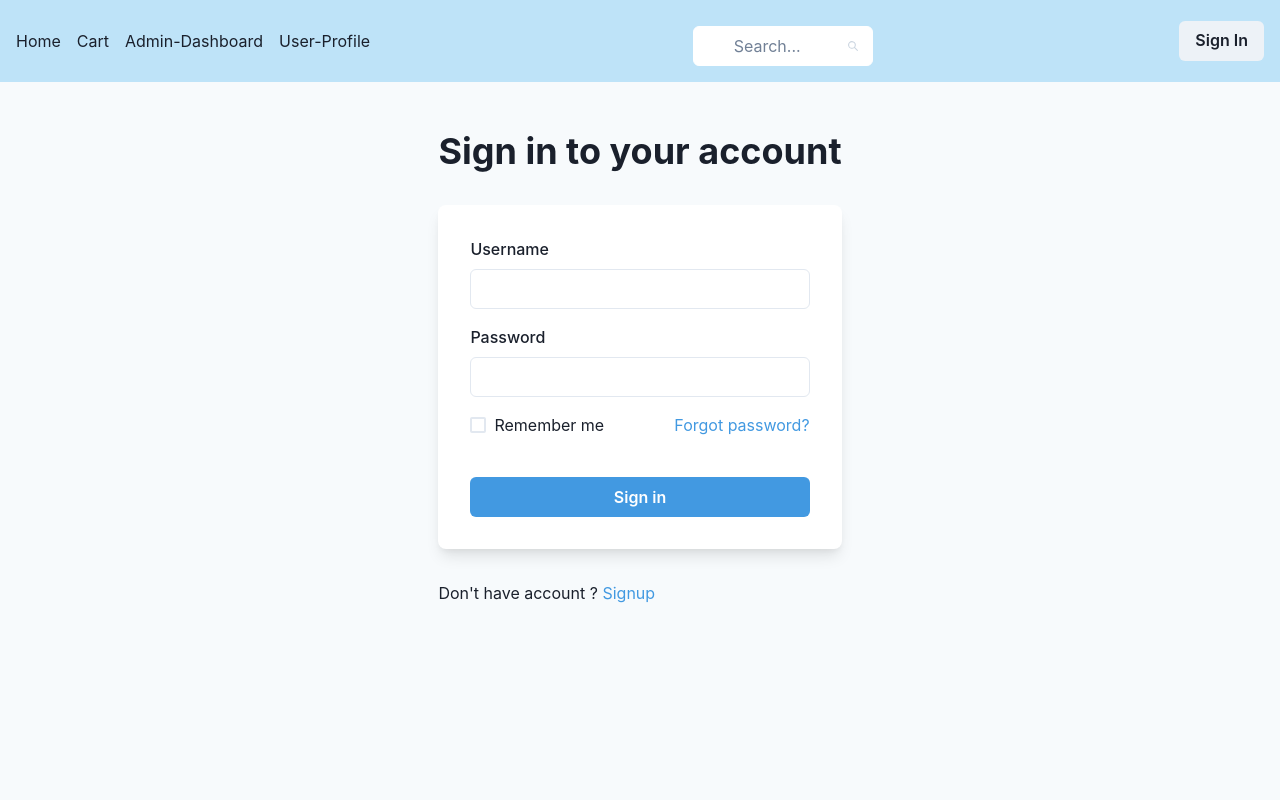
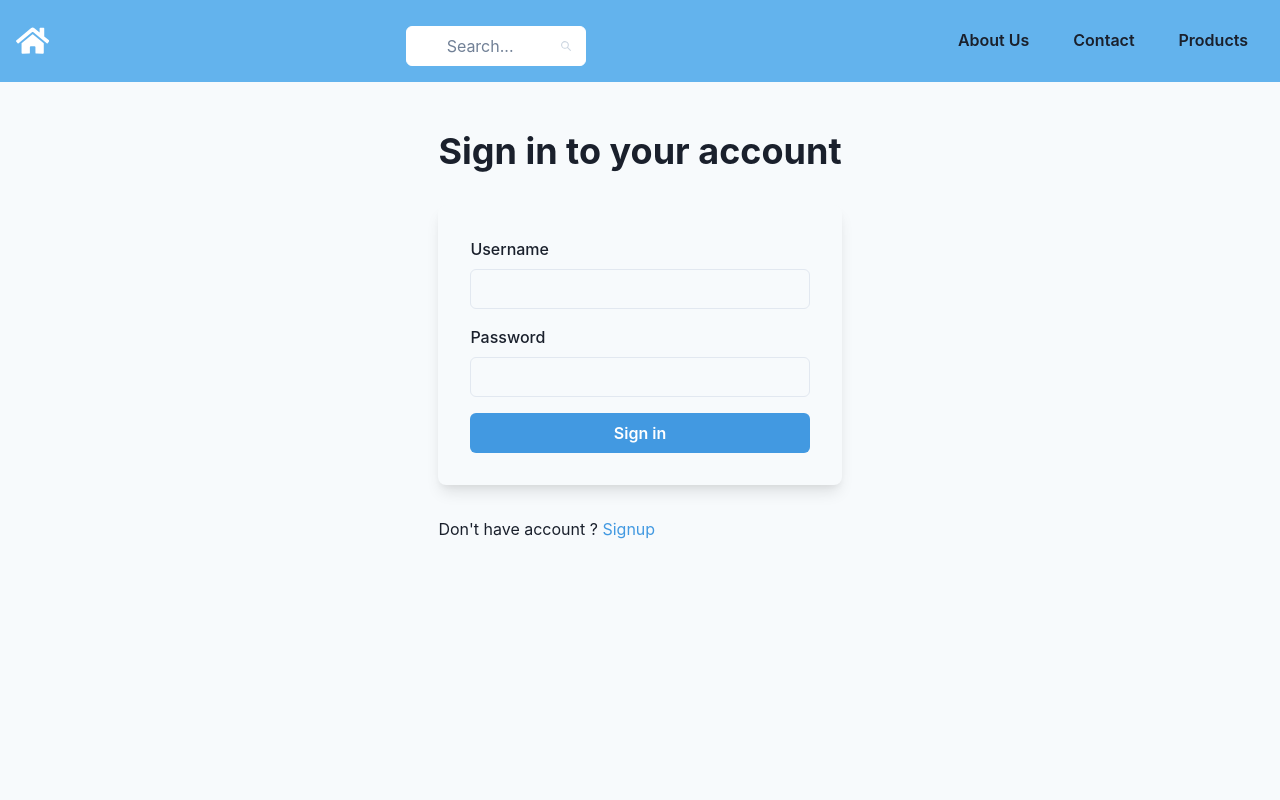
Before and after one commit to sohangpurh53/EccomerceReactWithSlugfield, a React (Create React App) app: page /signin in a window 1280 px wide. Shown: the top 800 px of the page. Built offline with nearby package versions, Linux system fonts and the light colour scheme.

Commit message:
Frontend  Updated

```diff
--- a/src/components/Header.js
+++ b/src/components/Header.js
@@ -1,43 +1,43 @@
-import React, { useState, useEffect, useRef } from 'react';
-import { Link } from 'react-router-dom';
-import { Box, Text,
-   InputGroup, InputRightElement, Image,
-   IconButton,  Flex, Input,
-    Button, Link as ChakraLink } from '@chakra-ui/react';
-import { SearchIcon } from '@chakra-ui/icons';
-import { useAuth } from './context/Authcontext';
+import React, { useState, useRef, useEffect } from 'react';
+import {
+  Box,
+  Flex,
+  Spacer,
+  Input,
+  InputGroup,
+  Text,
+  Image,
+  InputRightElement,
+  IconButton,
+  useMediaQuery,
+  Drawer,
+  DrawerOverlay,
+  DrawerContent,
+  DrawerCloseButton,
+  DrawerHeader,
+  DrawerBody,
+  // useColorMode ,
+  Link,
+  Button,
+  // Switch,
+  Center,
+  Stack,
+} from '@chakra-ui/react';
+import { SearchIcon, HamburgerIcon } from '@chakra-ui/icons';
+import { Link as RouterLink} from 'react-router-dom';
 import axiosInstance from './utils/axiosInstance'
-
+import { FaHome } from "react-icons/fa";
 
 
 const Header = () => {
-  const { accessToken } = useAuth();
-  const [authenticated, setAuthenticated] = useState(false);
+  const [isSmallerThanMd] = useMediaQuery("(max-width: 48em)");
+  const [isDrawerOpen, setIsDrawerOpen] = useState(false);
   const [searchValue, setSearchValue] = useState('');
   const [searchResults, setSearchResults] = useState(null);
-  const inputRef = useRef()
+  const inputRef = useRef();
 
-
-  useEffect(() => {
-    const checkStatus = ()=>{
-      try {
-       if (accessToken) {
-      setAuthenticated(true);
-    } else {
-      setAuthenticated(false);
-    }
-    } catch (error) {
-
-    }
-    }
-    checkStatus()
-
-  }, [accessToken]);
-
-
-
-  const handleSearchResults = (e)=>{
-    setSearchValue(e.target.value);
+  const handleInputChange = (event) => {
+    setSearchValue(event.target.value);
   }
 
   const handleSubmit = async (e) => {
@@ -52,11 +52,19 @@ const Header = () => {
     }
   }
 
-const handleKeyPress = (event) => {
+  const handleKeyPress = (event) => {
     if (event.key === 'Enter' || event.keyCode === 13) {
       event.preventDefault()
       handleSubmit(event);
     }
+  }
+
+  const handleDrawerOpen = () => {
+    setIsDrawerOpen(true);
+  }
+
+  const handleDrawerClose = () => {
+    setIsDrawerOpen(false);
   }
 
   useEffect(() => {
@@ -74,34 +82,20 @@ const handleKeyPress = (event) => {
   }, []);
 
   return (
-   <Box as="header" bg="blue.100" p={4}>
-      <Flex justifyContent="space-between" alignItems="center" maxW="container.xl" mx="auto">
-        <ul style={{ listStyle: 'none', padding: 0 }}>
-          <li style={{ display: 'inline-block', marginRight: '1rem' }}>
-            <ChakraLink as={Link} to="/">
-              Home
-            </ChakraLink>
-          </li>
-          <li style={{ display: 'inline-block', marginRight: '1rem' }}>
-            <ChakraLink as={Link} to="/cart/">
-              Cart
-            </ChakraLink>
-          </li>
-          <li style={{ display: 'inline-block', marginRight: '1rem' }}>
-            <ChakraLink as={Link} to="/admin/dashboard/">
-              Admin-Dashboard
-            </ChakraLink>
-          </li>
-          <li style={{ display: 'inline-block', marginRight: '1rem' }}>
-            <ChakraLink as={Link} to="/user/profile/">
-              User-Profile
-            </ChakraLink>
-          </li>
+    <Box as="header" p="4" bgColor="blue.300" color="white">
+      <Flex alignItems="center">
+        <Box mx={0}>
+          <Link as={RouterLink} to="/">
+            <Center>
+            <FaHome size={'33.33px'} />
+            </Center>
+          </Link>
+        </Box>
 
-        </ul>
+        <Spacer />
 
-        <Flex alignItems="center">
-        <InputGroup maxW="180px" mt={'10px'}>
+        <Center>
+          <InputGroup maxW="180px" mt={'10px'}>
             <InputRightElement >
               <IconButton
                 bg={'white'}
@@ -126,39 +120,68 @@ const handleKeyPress = (event) => {
               borderColor="#fff"
               bg={'#fff'}
               value={searchValue}
-              onChange={handleSearchResults}
+              onChange={handleInputChange}
               onKeyDown={handleKeyPress}
               ref={inputRef}
             />
           </InputGroup>
-        </Flex>
 
-        {authenticated ? (
-          <Button as={Link} to={"/signout"}>SignOut</Button>
+        </Center>
+
+        <Spacer />
+
+        {isSmallerThanMd ? (
+          <>
+            <IconButton
+              aria-label="Menu"
+              variant="ghost"
+              icon={<HamburgerIcon color="white" />}
+              size="lg"
+              onClick={handleDrawerOpen}
+            />
+            <Drawer placement="right" onClose={handleDrawerClose} isOpen={isDrawerOpen}>
+              <DrawerOverlay>
+                <DrawerContent>
+                  <DrawerCloseButton />
+                  <DrawerHeader>Menu</DrawerHeader>
+                  <DrawerBody>
+                    <Stack spacing={3}>
+
+                      <Button  variant="ghost" as={RouterLink} to="/about-us/" onClick={handleDrawerClose}>About Us</Button>
+                      <Button variant="ghost" as={RouterLink} to="/contact-us/" onClick={handleDrawerClose}>Contact</Button>
+                      <Button variant="ghost" as={RouterLink} to="/product/" onClick={handleDrawerClose}>Products</Button>
+                    </Stack>
+                  </DrawerBody>
+                </DrawerContent>
+              </DrawerOverlay>
+            </Drawer>
+          </>
         ) : (
-          <Button as={Link} to="/signin">Sign In</Button>
+          <Stack direction="row" spacing={3}>
+             {/* < DarkModeToggle/> */}
+            <Button variant="ghost" as={RouterLink} to="/about-us/">About Us</Button>
+            <Button variant="ghost" as={RouterLink} to="/contact-us/">Contact</Button>
+            <Button variant="ghost" as={RouterLink} to="/product/">Products</Button>
+          </Stack>
         )}
       </Flex>
       <Box>
-{searchResults && (
+      {searchResults && (
         <Box maxW={'400px'} mt="4" mx={'auto'} p="4" bgColor="#fff" borderRadius="md" boxShadow="md">
           <Text fontWeight="bold"  fontSize="lg">Search Results:</Text>
           {searchResults.map(result => (
             <Box key={result.id} m="2" p="2" borderWidth="1px" borderRadius="md">
+              <Text color={'black'} fontWeight="bold" fontSize="md">{result.name}</Text>
               <Box h={'50px'} w={'50px'} >
                 <Image boxSize={'100%'} objectFit={'contain'}  src={`http://127.0.0.1:8000${result.first_image}`} alt='result.name'/>
               </Box>
-              <Text color={'gray.500'} fontWeight={'bold'} fontSize="md">{result.name}</Text>
-              <Button size="sm" onClick={() => setSearchResults(null)}  as={Link} to={`/product/${result.slug}/`}>View Product</Button>
+              <Button size="sm" onClick={() => setSearchResults(null)}  as={RouterLink} to={`/product/${result.slug}/`}>View Product</Button>
             </Box>
           ))}
         </Box>
       )}
     </Box>
     </Box>
-
-
-
   );
 };
 
--- a/src/components/auth/UserSignin.js
+++ b/src/components/auth/UserSignin.js
@@ -7,7 +7,7 @@ import {
   FormControl,
   FormLabel,
   Input,
-  Checkbox,
+
   Stack,
   Button,
   Heading,
@@ -16,14 +16,16 @@ import {
   useToast,
 } from '@chakra-ui/react'
 import { Link as ChakraLink } from '@chakra-ui/react';
+import PageLoadingAnimation from '../utils/LoadingAnimation';
 
 const UserSignin = () => {
   const [userLoginData, setUserLoginData] = useState({
     username: '',
     password: '',
   });
+  const [isLoading, setIsLoading] = useState(false)
   const toast = useToast()
-  const navigate = useNavigate()
+  const Navigate = useNavigate()
 
 
 
@@ -38,28 +40,43 @@ const UserSignin = () => {
 
   const signInForm = async (e) => {
     e.preventDefault();
+    setIsLoading(false)
     try {
       const response = await axiosInstance.post('token/', userLoginData);
 
       if (response.status === 200) {
         localStorage.setItem('access_token', response.data.access);
         localStorage.setItem('refresh_token', response.data.refresh);
+        Navigate('/');
+        window.location.reload();
+      } else {
+        // Handle other status codes
+        console.error('Unexpected response status:', response.status);
+      }
+    } catch (error) {
+      if (error.response && error.response.status === 401) {
+        const responseData = error.response.data;
+        if (responseData && responseData.code === 'token_not_valid') {
+          console.error('Token is invalid or expired.');
+          // Handle the token expiration, e.g., redirect to login page or show an error message
+        } else {
+          // console.error('Unauthorized access. Invalid login credentials.');
+          toast({
+        title: "Unauthorized access. Invalid login credentials.",
+        status: 'error',
+        position:'top',
+        duration: 3000,
+        isClosable: true,
+      });
+          // Handle unauthorized access, e.g., redirect to login page or show an error message
+        }
+      } else {
+        console.error('An error occurred:', error.message);
+      }
 
-         navigate('/');
-      } navigate(0)
-    } catch (error) {
-      if(error.request.status===401){
-        toast({
-          title: `Invalid username or password`,
-          description: "Please check your credential",
-          status: 'warning',
-          position:'top-right',
-          duration: 3000,
-          isClosable: true,
-        })
-      }
     }
   };
+  const bgColor = useColorModeValue('gray.50', 'gray.800');
 
   return (
     // <Box className="auth-container" p={4} maxW="container.sm" mx="auto">
@@ -91,11 +108,11 @@ const UserSignin = () => {
     //   </form>
     //   <Link to={'/signup'}>Signup</Link>
     // </Box>
-    <Flex
+    isLoading? <PageLoadingAnimation/> :(<Flex
       minH={'100vh'}
       // align={'center'}
       justify={'center'}
-      bg={useColorModeValue('gray.50', 'gray.800')}>
+      bg={bgColor}>
       <Stack spacing={8} mx={'auto'} maxW={'lg'} py={12} px={6}>
         <Stack align={'center'}>
           <Heading fontSize={'4xl'}>Sign in to your account</Heading>
@@ -103,7 +120,7 @@ const UserSignin = () => {
         </Stack>
         <Box
           rounded={'lg'}
-          bg={useColorModeValue('white', 'gray.700')}
+          bg={bgColor}
           boxShadow={'lg'}
           p={8}>
           <Stack spacing={4}>
@@ -127,13 +144,13 @@ const UserSignin = () => {
              required  />
             </FormControl>
             <Stack spacing={10}>
-              <Stack
+              {/* <Stack
                 direction={{ base: 'column', sm: 'row' }}
                 align={'start'}
                 justify={'space-between'}>
                 <Checkbox>Remember me</Checkbox>
                 <Text color={'blue.400'}>Forgot password?</Text>
-              </Stack>
+              </Stack> */}
               <Button
                onClick={signInForm}
                 bg={'blue.400'}
@@ -152,7 +169,7 @@ const UserSignin = () => {
 
       </Stack>
 
-    </Flex>
+    </Flex>)
   );
 };
 
```
